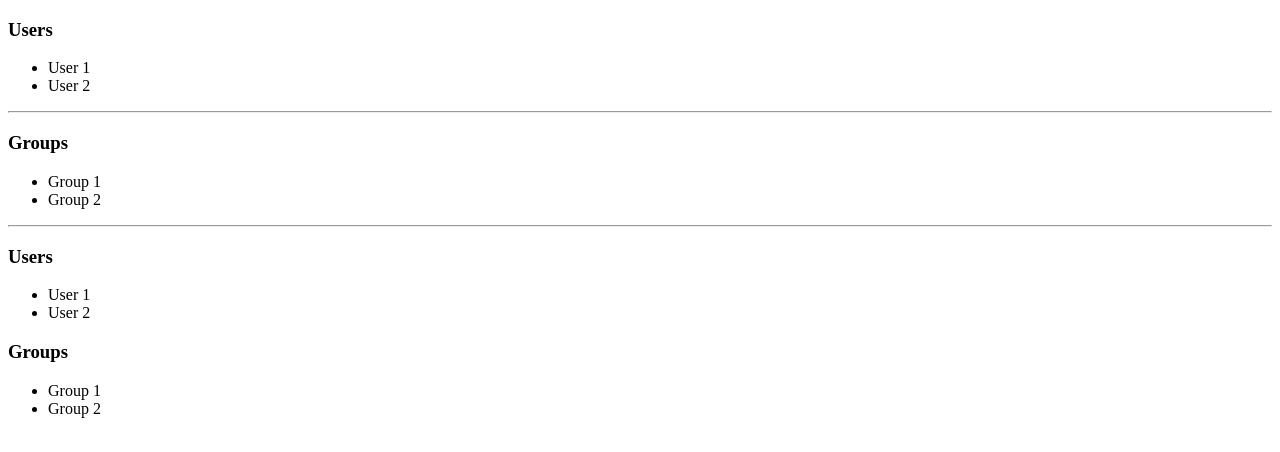
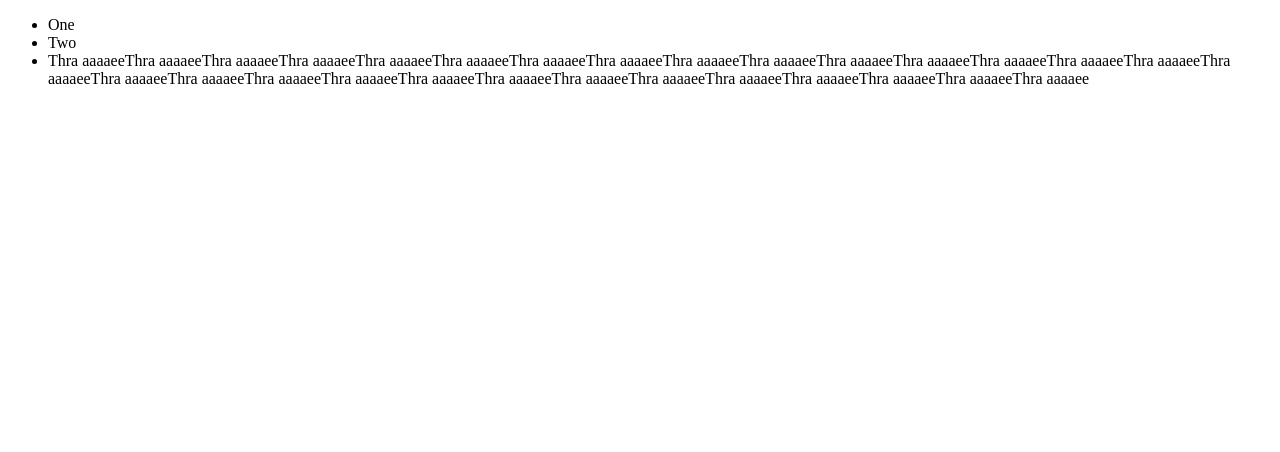
Before and after one commit to dominikhaska/DominikLearningReact, a React (Create React App) app: page / in a window 1280 px wide. Shown: the top 452 px of the page. Built offline with nearby package versions, Linux system fonts and the light colour scheme.

Commit message:
chapter 8 - inheriting-jsx-and-event-handlers

```diff
--- a/public/index.html
+++ b/public/index.html
@@ -25,7 +25,7 @@
     <noscript>
       You need to enable JavaScript to run this app.
     </noscript>
-    <div id="root"></div>
+    <div id="app"></div>
     <!--
       This HTML file is a template.
       If you open it directly in the browser, you will see an empty page.
--- a/src/BaseComponent.js
+++ b/src/BaseComponent.js
@@ -1,21 +1,60 @@
-import { Component} from 'react';
-import PropTypes from 'prop-types';
+import React, { Component } from 'react';
+import { fromJS } from 'immutable';
 
 export default class BaseComponent extends Component {
-
-  // The specifiction for these base properties.
-  static propTypes = {
-    users: PropTypes.array.isRequired,
-    groups: PropTypes.array.isRequired,
+  state = {
+    data: fromJS({
+      items: [],
+    }),
   };
 
-  // The default values of these base properties.
-  static defaultProps = {
-    users: [],
-    groups: [],
+  // Getter for "Immutable.js" state data...
+  get data() {
+    return this.state.data;
+  }
+
+  // Setter for "Immutable.js" state data...
+  set data(data) {
+    this.setState({ data });
+  }
+
+  // The click event handler for each item in the
+  // list. The context is the lexically-bound to
+  // this component.
+  onClick = id => () => {
+    this.data = this.data
+      .update(
+        'items',
+        items => items
+          .update(
+            items.indexOf(items.find(i => i.get('id') === id)),
+            item => item.update('done', d => !d)
+          )
+      );
   };
 
+  // Renders a list of items based on the state
+  // of the component. The style of the item
+  // depends on the "done" property of the item.
+  // Each item is assigned an event handler that
+  // toggles the "done" state.
   render() {
-    return null;
+    const { items } = this.data.toJS();
+
+    return (
+      <ul>
+        {items.map(i => (
+          <li
+            key={i.id}
+            onClick={this.onClick(i.id)}
+            style={{
+              cursor: 'pointer',
+              textDecoration: i.done ?
+                'line-through' : 'none',
+            }}
+          >{i.name}</li>
+        ))}
+      </ul>
+    );
   }
 }
--- a/src/MyComponent.js
+++ b/src/MyComponent.js
@@ -1,46 +1,19 @@
 import React from 'react';
-import { Map as ImmutableMap } from 'immutable';
-
+import { fromJS } from 'immutable';
 import BaseComponent from './BaseComponent';
 
-// Renders the given "text" as a header, unless
-// the given "length" is 0.
-const SectionHeader = ({ text, length }) =>
-  ImmutableMap()
-    .set(0, null)
-    .get(length, (<h1>{text}</h1>));
+export default class MyComponent extends BaseComponent {
 
-export default class MyComponent extends BaseComponent {
-  render() {
-    console.log('props', this.props);
-    const { users, groups } = this.props;
-
-    // Renders the "users" and "groups" arrays. There
-    // are not property validators or default values
-    // in this component, since these are declared in
-    // "BaseComponent".
-    return (
-      <section>
-        <SectionHeader
-          text="Users"
-          length={users.length}
-        />
-        <ul>
-          {users.map(i => (
-            <li key={i}>{i}</li>
-          ))}
-        </ul>
-
-        <SectionHeader
-          text="Groups"
-          length={groups.length}
-        />
-        <ul>
-          {groups.map(i => (
-            <li key={i}>{i}</li>
-          ))}
-        </ul>
-      </section>
-    );
+  // Initializes the component state, by using the
+  // "data" getter method from "BaseComponent".
+  componentWillMount() {
+    this.data = this.data
+      .merge({
+        items: [
+          { id: 1, name: 'One', done: false },
+          { id: 2, name: 'Two', done: false },
+          { id: 3, name: 'Thra          aaaaeeThra          aaaaeeThra          aaaaeeThra          aaaaeeThra          aaaaeeThra          aaaaeeThra          aaaaeeThra          aaaaeeThra          aaaaeeThra          aaaaeeThra          aaaaeeThra          aaaaeeThra          aaaaeeThra          aaaaeeThra          aaaaeeThra          aaaaeeThra          aaaaeeThra          aaaaeeThra          aaaaeeThra          aaaaeeThra          aaaaeeThra          aaaaeeThra          aaaaeeThra          aaaaeeThra          aaaaeeThra          aaaaeeThra          aaaaeeThra          aaaaeeThra          aaaaee', done: false },
+        ],
+      });
   }
 }
--- a/src/index.js
+++ b/src/index.js
@@ -2,37 +2,10 @@ import React from 'react';
 import { render } from 'react-dom';
 import MyComponent from "./MyComponent";
 
-
-const users = [
-    'User 1',
-    'User 2',
-];
-
-const groups = [
-    'Group 1',
-    'Group 2',
-];
-
 render((
         <section>
-            { /* Renders as expected, using the defaults. */ }
             <MyComponent />
-
-            { /* Renders as expected, using the "groups" default. */ }
-            <MyComponent users={users} />
-            <hr />
-
-            { /* Renders as expected, using the "users" default. */ }
-            <MyComponent groups={groups} />
-            <hr />
-
-            { /* Renders as expected, providing property values. */ }
-            <MyComponent users={users} groups={groups} />
-
-            { /* Fails to render, the property validators in the base
-         component detect the invalid number type. */ }
-            {/*<MyComponent users={0} groups={0} />*/}
         </section>
     ),
-    document.getElementById('root')
+    document.getElementById('app')
 );
```
